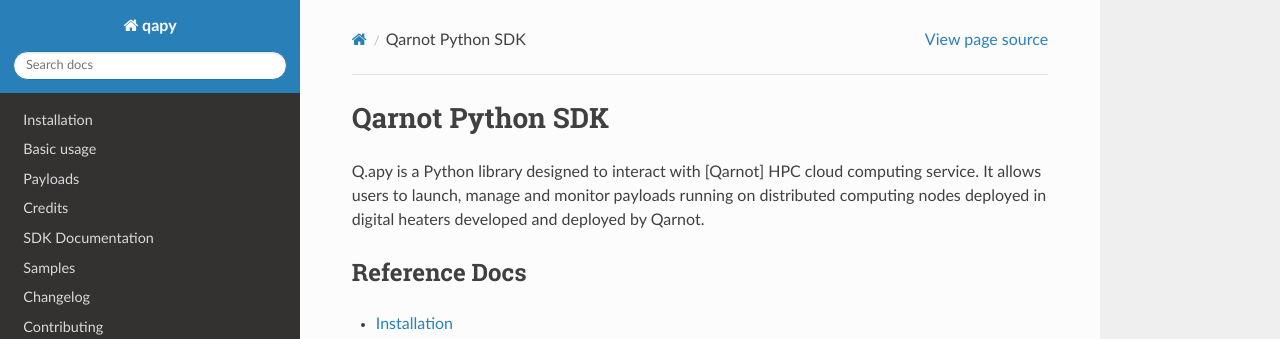
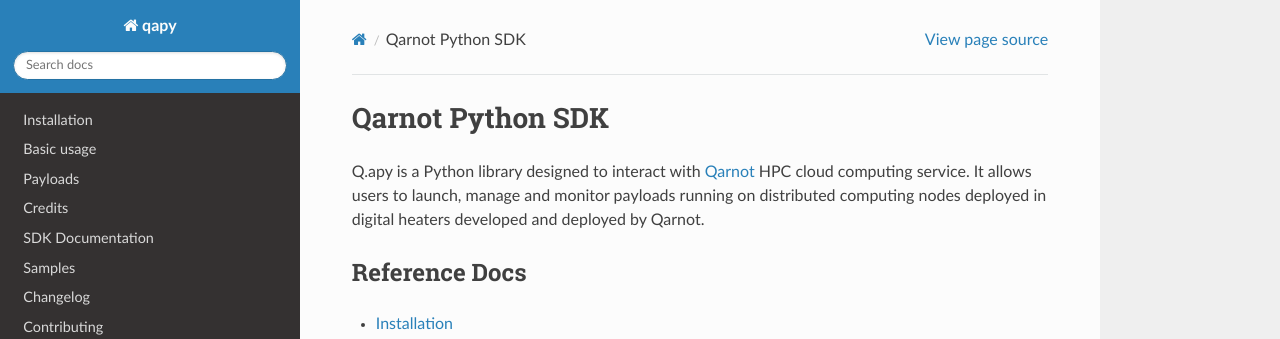
Before and after one commit to qarnot/qarnot-sdk-python, a Sphinx documentation site: the page built from doc/index.rst, in a window 1280 px wide. Shown: the top 339 px of the page. Built offline with Sphinx 7.4.7 and the Read the Docs theme 2.0.0, drawn with Linux system fonts in a browser that asks for light colours; part of the change alters nothing that is shown.

```diff
--- a/doc/index.rst
+++ b/doc/index.rst
@@ -7,7 +7,7 @@
 Qarnot Python SDK
 =================
 
-Q.apy is a Python library designed to interact with [Qarnot] HPC cloud computing service. It allows users to launch, manage and monitor payloads running on distributed computing nodes deployed in digital heaters developed and deployed by Qarnot.
+Q.apy is a Python library designed to interact with |QarnotLink| HPC cloud computing service. It allows users to launch, manage and monitor payloads running on distributed computing nodes deployed in digital heaters developed and deployed by Qarnot.
 
 Reference Docs
 ==============
@@ -31,3 +31,7 @@ Indices and tables
 * :ref:`genindex`
 * :ref:`modindex`
 * :ref:`search`
+
+  .. |QarnotLink| raw:: html
+
+   <a href="http://qarnot-computing.com" target="_blank">Qarnot</a>
```
